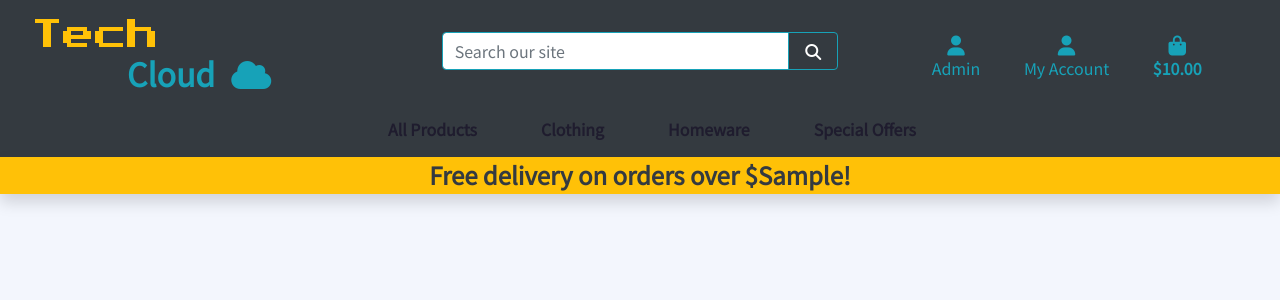
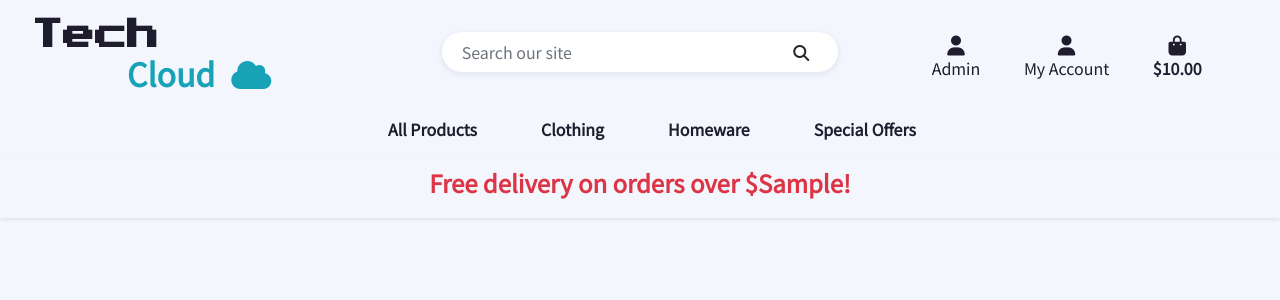
Before and after one commit to Code-Institute-Submissions/django-e-commerce-pc-shop, a Django app: template templates/base.html in a window 1280 px wide. Shown: the top 300 px of the page. Run offline with Django 3.2, Linux system fonts and the light colour scheme; the template is opened without the code that fills it: most values are stand-ins (such as "Sample title", 1, 10 or a date in 2020); parts of the project's set-up code (start-up, migrations or seed data) failed here and were passed over; some libraries are stand-ins or nearby versions.

Commit message:
Applied site color and shape, remove unnecessary classes, include body.css

```diff
--- a/templates/base.html
+++ b/templates/base.html
@@ -26,6 +26,7 @@
         <link href="https://fonts.googleapis.com/css2?family=Noto+Sans+JP&display=swap" rel="stylesheet">
         <!-- Base css -->
         <link rel="stylesheet" href="{% static 'css/base.css' %}">
+        <link rel="stylesheet" href="{% static 'css/body.css' %}">
     {% endblock %}
 
     <!-- Extra css -->
@@ -48,20 +49,20 @@
   <body>
     <header class="container-fluid fixed-top">
         <!-- Top nav header -->
-        <div id="topnav" class="row bg-dark pt-lg-2 d-none d-lg-flex">
+        <div id="topnav" class="row pt-lg-2 d-none d-lg-flex app-color">
             <div class="col-12 col-lg-4 my-auto py-1 py-lg-0 text-center text-lg-left">
                 <a href="{% url 'home' %}" class="nav-link main-logo-link">
-                    <h2 class="main-logo-font text-warning my-0">Tech</h2>
+                    <h2 class="main-logo-font text-main font-weight-bold my-0">Tech</h2>
                     <h2 class="my-0 ml-5 pl-5 text-info font-weight-bold">Cloud<i class="fas fa-cloud ml-3"></i></h2>
                 </a>
             </div>
             <!-- Search Bar -->
             <div class="col-12 col-lg-4">
                 <form method="GET" action="">
-                    <div class="input-group w-100">
-                        <input class="form-control border-info mt-4" type="text" name="q" placeholder="Search our site">
+                    <div class="input-group w-100 search-wrapper mt-4">
+                        <input class="form-control search-input rounded-pill" type="text" name="q" placeholder="Search our site">
                         <div class="input-group-append">
-                            <button class="form-control btn btn-dark border-info mt-4" type="submit">
+                            <button class="form-control btn rounded-pill" type="submit">
                                 <span class="icon">
                                     <i class="fas fa-search"></i>
                                 </span>
@@ -74,19 +75,19 @@
                 <ul class="list-inline list-unstyled text-center mt-3 my-0">
                     <!-- Admin acc -->
                     <li class="list-inline-item">
-                        <a class="text-warning nav-link" href="#">
-                            <div class="text-center text-info">
+                        <a class="nav-link" href="#">
+                            <div class="text-center text-main">
                                 <div><i class="fas fa-user fa-lg"></i></div>
-                                <p class="my-0 text-info">Admin</p>
+                                <p class="my-0">Admin</p>
                             </div>
                         </a>
                     </li>
                     <!-- My acc -->
                     <li class="list-inline-item dropdown">
-                        <a class="text-warning nav-link" href="#" id="user-options" data-toggle="dropdown" aria-haspopup="true" aria-expanded="false">
-                            <div class="text-center text-info">
+                        <a class="nav-link" href="#" id="user-options" data-toggle="dropdown" aria-haspopup="true" aria-expanded="false">
+                            <div class="text-center text-main">
                                 <div><i class="fas fa-user fa-lg"></i></div>
-                                <p class="my-0 text-info">My Account</p>
+                                <p class="my-0">My Account</p>
                             </div>
                         </a>
                         <div class="dropdown-menu" aria-labelledby="user-options">
@@ -105,9 +106,9 @@
                     <!-- Shooping Bag -->
                     <li class="list-inline-item">
                         <a class="{% if grand_total %}text-info font-weight-bold{% else %}text-warning{% endif %} nav-link" href="">
-                            <div class="text-center text-info">
+                            <div class="text-center text-main">
                                 <div><i class="fas fa-shopping-bag fa-lg"></i></div>
-                                <p class="my-0 text-info">
+                                <p class="my-0 text-main">
                                     {% if grand_total %}
                                         ${{ grand_total|floatformat:2 }}
                                     {% else %}
@@ -121,7 +122,7 @@
             </div>
         </div>
         <!-- Mobile Header -->
-        <div class="row bg-dark">
+        <div class="row app-color">
             <nav class="navbar navbar-expand-lg navbar-light w-100">
                 <button class="navbar-toggler bg-warning" type="button" data-toggle="collapse" data-target="#main-nav" aria-controls="main-nav" aria-expanded="false" aria-label="Toggle navigation">
                     <span class="navbar-toggler-icon"></span>
@@ -131,8 +132,8 @@
             </nav>
         </div>
         <!-- Delivery banner -->
-        <div id="delivery-banner" class="row text-center shadow">
-            <div class="col bg-warning text-dark">
+        <div id="delivery-banner" class="row text-center app-color radius-bottom shadow-sm">
+            <div class="col text-danger mt-2 pb-3">
                 <h4 class="my-1 font-weight-bold">Free delivery on orders over ${{ free_shipping_threshold }}!</h4>
             </div>
         </div>
@@ -148,6 +149,12 @@
     {% block content %}
     {% endblock %}
 
+    {% block categories %}
+    {% endblock %}
+
+    {% block page_bottom %}
+    {% endblock %}
+
     {% block postloadjs %}
     {% endblock %}
 
```
